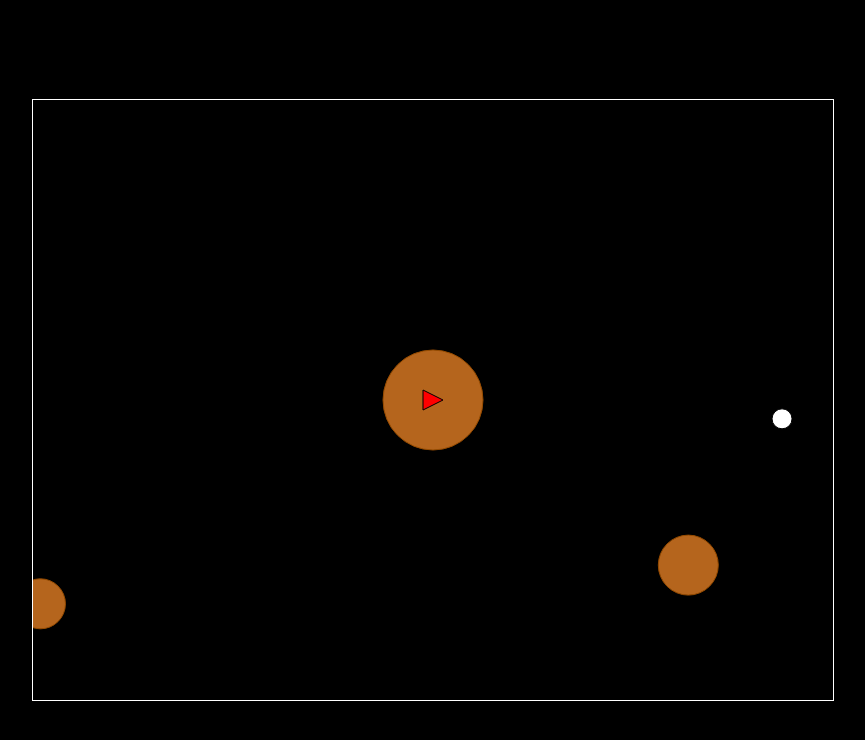
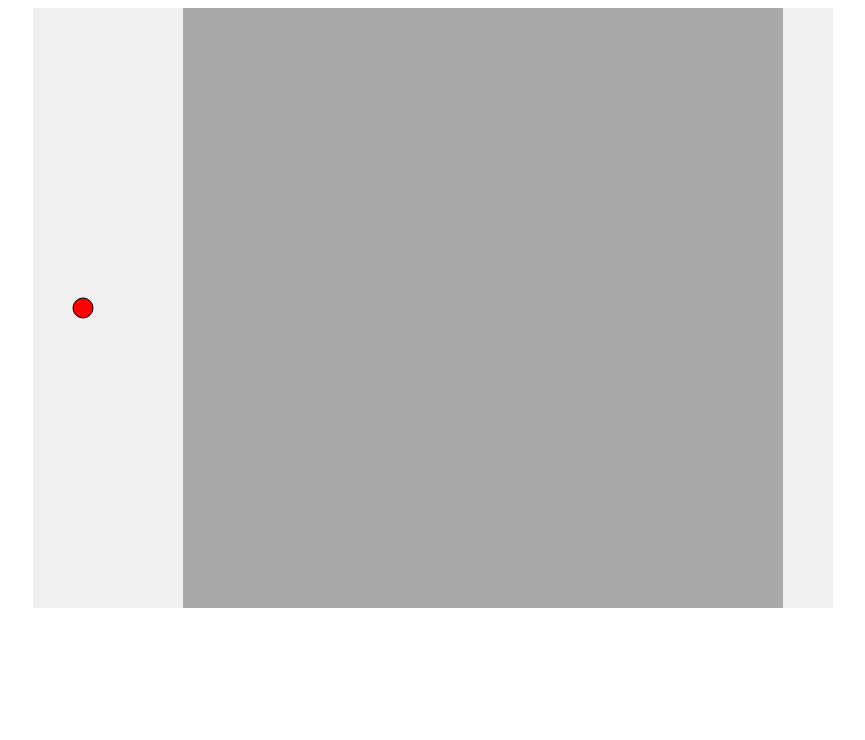
Before and after one commit to Hnk333/Orbital-Rescue, a plain HTML site: page index.html in a window 1280 px wide. Shown: the whole page, without its empty margins (207-1072 px from the left). Drawn offline with Linux system fonts and the light colour scheme.

Commit message:
Update index.html

```diff
--- a/index.html
+++ b/index.html
@@ -1,13 +1,161 @@
 <!DOCTYPE html>
 <html lang="en">
 <head>
-    <meta charset="UTF-8">
-    <meta name="viewport" content="width=device-width, initial-scale=1.0">
-    <title>Orbital Rescue</title>
-    <link rel="stylesheet" href="style.css">
+  <meta charset="UTF-8">
+  <meta name="viewport" content="width=device-width, initial-scale=1.0">
+  <title>Spaceship Race</title>
+  <style>
+    canvas {
+      display: block;
+      margin: auto;
+      background-color: #f0f0f0;
+    }
+  </style>
 </head>
 <body>
-    <canvas id="gameCanvas" width="800" height="600"></canvas>
-    <script src="game.js"></script>
+  <canvas id="gameCanvas" width="800" height="600"></canvas>
+  <script>
+    const canvas = document.getElementById("gameCanvas");
+    const ctx = canvas.getContext("2d");
+
+    // Spaceship properties
+    const spaceship = {
+      x: 50,
+      y: canvas.height / 2,
+      size: 20,
+      velocityX: 2,
+      velocityY: 0,
+      thrust: 0.1,
+    };
+
+    // Track properties
+    const trackWidth = 150;
+    const trackHeight = 200;
+    const trackSegments = [
+      { x: 150, y: 300 },
+      { x: 350, y: 100 },
+      { x: 550, y: 400 },
+      { x: 750, y: 100 },
+    ];
+
+    // Key states
+    const keys = {
+      ArrowUp: false,
+      ArrowDown: false,
+    };
+
+    // Add event listeners for keyboard input
+    window.addEventListener("keydown", (event) => {
+      if (event.key in keys) {
+        event.preventDefault();
+        keys[event.key] = true;
+      }
+    });
+
+    window.addEventListener("keyup", (event) => {
+      if (event.key in keys) {
+        event.preventDefault();
+        keys[event.key] = false;
+      }
+    });
+
+    // Game loop
+    function gameLoop() {
+      updateSpaceship();
+      checkCollision();
+      drawScene();
+      requestAnimationFrame(gameLoop);
+    }
+
+    // Update spaceship position
+    function updateSpaceship() {
+      if (keys.ArrowUp) {
+        spaceship.velocityY -= spaceship.thrust;
+      }
+
+      if (keys.ArrowDown) {
+        spaceship.velocityY += spaceship.thrust;
+      }
+
+      spaceship.y += spaceship.velocityY;
+    }
+
+    // Check for collision with track walls
+    function checkCollision() {
+      const minY = getMinY(spaceship.x);
+      const maxY = getMaxY(spaceship.x);
+
+      if (spaceship.y - spaceship.size / 2 <= minY || spaceship.y + spaceship.size / 2 >= maxY) {
+        resetSpaceship();
+      }
+    }
+
+    // Get the minY value for the current spaceship x position
+    function getMinY(x) {
+      for (let i = 1; i < trackSegments.length; i++) {
+        if (x >= trackSegments[i - 1].x && x <= trackSegments[i].x) {
+          return trackSegments[i - 1].y - trackHeight / 2;
+        }
+      }
+      return 0;
+    }
+
+    // Get the maxY value for the current spaceship x position
+    function getMaxY(x) {
+      for (let i = 1; i < trackSegments.length; i++) {
+        if (x >= trackSegments[i - 1].x && x <= trackSegments[i].x) {
+          return trackSegments[i - 1].y + trackHeight / 2;
+        }
+      }
+      return canvas.height;
+    }
+
+        // Reset spaceship position
+        function resetSpaceship() {
+      spaceship.x = 50;
+      spaceship.y = canvas.height / 2;
+      spaceship.velocityY = 0;
+    }
+
+    // Draw scene
+    function drawScene() {
+      // Clear canvas
+      ctx.clearRect(0, 0, canvas.width, canvas.height);
+
+      // Draw track
+      ctx.beginPath();
+      ctx.moveTo(trackSegments[0].x, trackSegments[0].y - trackHeight / 2);
+      for (const segment of trackSegments) {
+        ctx.lineTo(segment.x, segment.y - trackHeight / 2);
+      }
+      ctx.lineTo(trackSegments[trackSegments.length - 1].x, canvas.height);
+      ctx.lineTo(trackSegments[0].x, canvas.height);
+      ctx.closePath();
+      ctx.fillStyle = "#A9A9A9";
+      ctx.fill();
+
+      ctx.beginPath();
+      ctx.moveTo(trackSegments[0].x, trackSegments[0].y + trackHeight / 2);
+      for (const segment of trackSegments) {
+        ctx.lineTo(segment.x, segment.y + trackHeight / 2);
+      }
+      ctx.lineTo(trackSegments[trackSegments.length - 1].x, 0);
+      ctx.lineTo(trackSegments[0].x, 0);
+      ctx.closePath();
+      ctx.fillStyle = "#A9A9A9";
+      ctx.fill();
+
+      // Draw spaceship
+      ctx.beginPath();
+      ctx.arc(spaceship.x, spaceship.y, spaceship.size / 2, 0, Math.PI * 2);
+      ctx.fillStyle = "#FF0000";
+      ctx.fill();
+      ctx.strokeStyle = "#000000";
+      ctx.stroke();
+    }
+
+    // Start the game loop
+    gameLoop();
+  </script>
 </body>
 </html>
```
